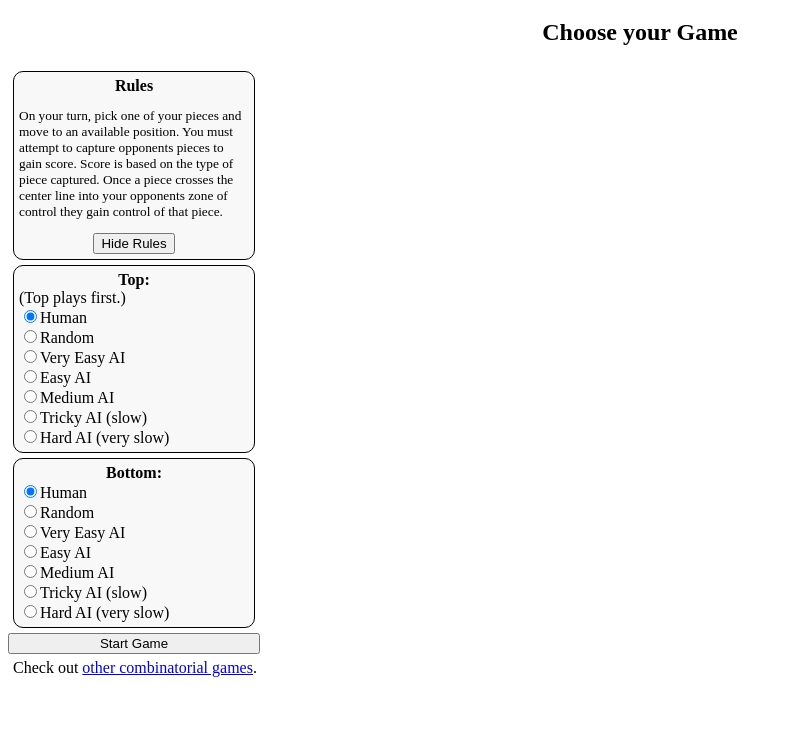
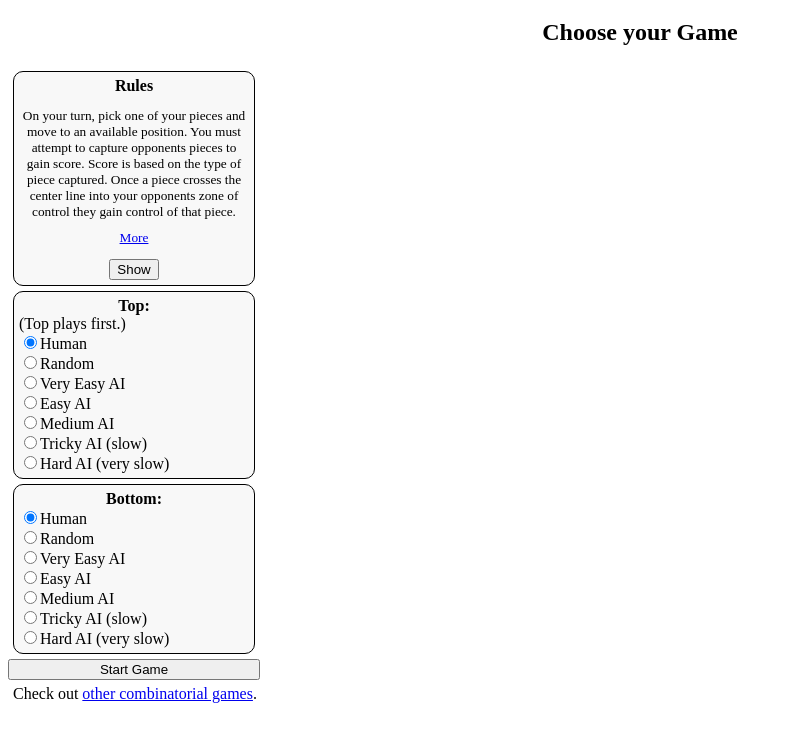
Before and after one commit to jakeroman/martian-chess, a plain HTML site: page testing/index.html in a window 1280 px wide. Both pictures are taken after a click on the button "Show". Shown: the part 61-800 px from the top of the page, without its empty margins (0-799 px from the left). Drawn offline with Linux system fonts and the light colour scheme.

Commit message:
RULES PAGE AND LINK ON MARTIAN CHESS PAGE

```diff
--- a/testing/cgtStyle.css
+++ b/testing/cgtStyle.css
@@ -130,6 +130,6 @@ div#gameControls {
 }
 
 #rules {
-    text-align: left;
+    text-align: center;
     font-size: 10pt;
 }
--- a/testing/index.html
+++ b/testing/index.html
@@ -9,10 +9,16 @@
     <script src="combinatorialGames.js" type="text/javascript"></script>
     <script src="martianChess.js" type="text/javascript"></script>
     <script>
-      var rulesText = "On your turn, pick one of your pieces and move to an available position.  You must attempt to capture opponents pieces to gain score. Score is based on the type of piece captured. Once a piece crosses the center line into your opponents zone of control they gain control of that piece.";
+      var rulesText = "On your turn, pick one of your pieces and move to an available position. You must attempt to capture opponents pieces to gain score. Score is based on the type of piece captured. Once a piece crosses the center line into your opponents zone of control they gain control of that piece.";
+
       function newGame() {
         newMartianChessGame();
       }
+
+      function showRules() {
+        document.getElementById("rules").innerHTML = rulesText + '<a href="C:/Users/ant48/Downloads/Code/Senior Project/mchessRules/martianChess101.html" style="display:block; text-align:center; margin-top: 10px;">More</a>';
+      }
+
     </script>
   </head>
   <body>
```
